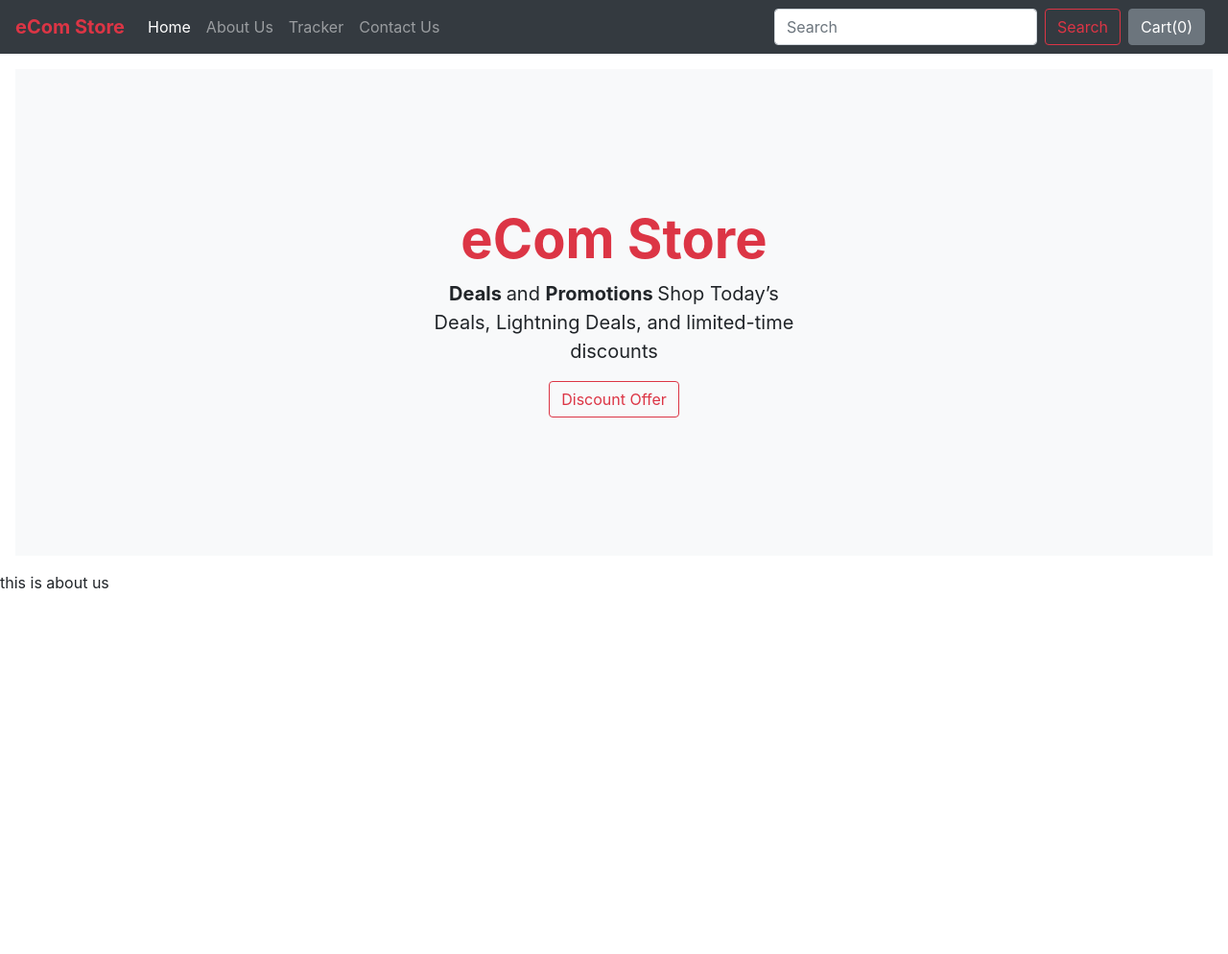
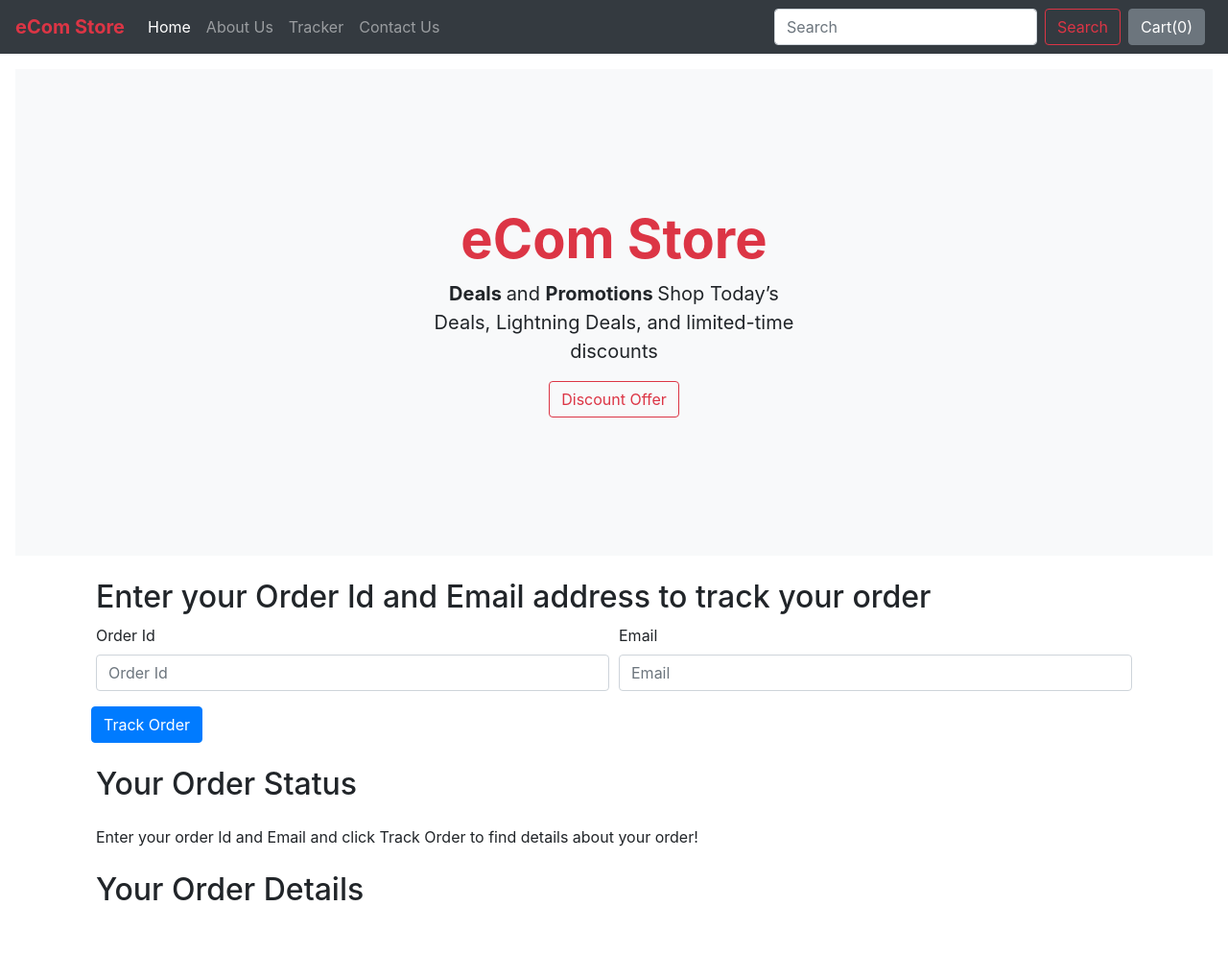
Before and after one commit to JahanzebNawaz/eCommerce-Store, a Django app: page /tracker/ in a window 1280 px wide. Shown: the whole page at 96% size. Before the commit the page ends 614 px from the top, so only its background shows below. Run offline with Django 3.2, Linux system fonts and the light colour scheme; some libraries are stand-ins or nearby versions.

Commit message:
eCom Store

```diff
--- a/eComStore/Store/admin.py
+++ b/eComStore/Store/admin.py
@@ -1,5 +1,5 @@
 from django.contrib import admin
-from .models import Product, Contact, Orders
+from .models import Product, Contact, Orders, OrderUpdate
 
 # Register your models here.
 
@@ -7,3 +7,4 @@ from .models import Product, Contact, Orders
 admin.site.register(Product)
 admin.site.register(Contact)
 admin.site.register(Orders)
+admin.site.register(OrderUpdate)
--- a/eComStore/Store/templates/Store/base.html
+++ b/eComStore/Store/templates/Store/base.html
@@ -41,9 +41,9 @@
 
 
                         </ul>
-                        <form class="form-inline my-2 my-lg-0">
-                                <input class="form-control mr-sm-2" type="search" placeholder="Search"
-                                        aria-label="Search">
+                        <form method="GET" accept="/search/" class="form-inline my-2 my-lg-0">
+                                <input class="form-control mr-sm-2" name="search" id="search" type="search"
+                                        placeholder="Search" aria-label="Search">
                                 <button class="btn btn-outline-danger my-2 my-sm-0" type="submit">Search</button>
                         </form>
                         <button type="button" class="btn btn-secondary mx-2" id="popcart" data-container="body"
--- a/eComStore/Store/templates/Store/tracker.html
+++ b/eComStore/Store/templates/Store/tracker.html
@@ -1,33 +1,90 @@
 {% extends 'Store/base.html' %}
 {% load static %}
+{% block title %} Track Orders - eCome Store {% endblock title %}
+{% block content %}
+<div class="container">
+        <div class="col my-4">
+                <h2>Enter your Order Id and Email address to track your order</h2>
+                <form method="post" action="#" id="trackerForm">{% csrf_token %}
+                        <div class="form-row">
+                                <div class="form-group col-md-6">
+                                        <label for="inputname">Order Id</label>
+                                        <input type="text" class="form-control" id="orderId" name="orderId"
+                                                placeholder="Order Id">
+                                </div>
+                                <div class="form-group col-md-6">
+                                        <label for="inputEmail4">Email</label>
+                                        <input type="email" class="form-control" id="email" name="email"
+                                                placeholder="Email">
+                                </div>
+                                <button type="submit" class="btn btn-primary">Track Order</button>
+                        </div>
+        </div>
+        <div class="col my-4">
+                <h2>Your Order Status</h2>
+                <div class="my-4">
+                        <ul class="list-group" id="items">
+                                Enter your order Id and Email and click Track Order to find details about your order!
+                        </ul>
+                </div>
 
-{% block title %} Tracker - eCome Store {% endblock title %}
+                <h2>Your Order Details</h2>
+                <div class="my-4">
+                        <ul class="list-group" id="citems">
 
-{% block content %}
-this is about us
+                        </ul>
+                </div>
+        </div>
+</div>
 {% endblock %}
+{% block js %}
+<script>
+        $('#trackerForm').submit(function (event) {
+                $('#items').empty();
+                var formData = {
+                        'orderId': $('input[name=orderId]').val(),
+                        'email': $('input[name=email]').val(),
+                        'csrfmiddlewaretoken': $('input[name=csrfmiddlewaretoken]').val()
+                };
+                $.ajax({
+                                type: 'POST',
+                                url: '/tracker/',
+                                data: formData,
+                                encode: true
+                        })
+                        .done(function (data) {
+                                console.log(data)
+                                data = JSON.parse(data);
+                                updates = data[0];
+                                if (updates.length > 0 & updates != {}) {
+                                        for (i = 0; i < updates.length; i++) {
+                                                let text = updates[i]['text'];
+                                                let time = updates[i]['time'];
+                                                mystr = `<li class="list-group-item d-flex justify-content-between align-items-center">
+                                ${text}
+                                <span class="badge badge-primary badge-pill">${time}</span>
+                            </li>`
+                                                $('#items').append(mystr);
+                                        }
+                                } else {
+                                        mystr = `<li class="list-group-item d-flex justify-content-between align-items-center">
+                                Sorry, We are not able to fetch this order id and email. Make sure to type correct order Id and email</li>`
+                                        $('#items').append(mystr);
+                                }
+                                //order details
+                                cart = JSON.parse(data[1]);
+                                for (item in cart) {
+                                        let name = cart[item][1];
+                                        let qty = cart[item][0];
+                                        mystr = `<li class="list-group-item d-flex justify-content-between align-items-center">
+                                                        ${name}
+                                                        <span class="badge badge-primary badge-pill">${qty}</span>
+                                                </li>`;
+                                        $('#citems').append(mystr);
+                                }
 
-
-
-
-
-
-
-
-
-
-
-
-
-
-
-
-
-
-
-
-
-
-
-
-a
+                        });
+                event.preventDefault();
+        });
+</script>
+{% endblock %}
--- a/eComStore/Store/views.py
+++ b/eComStore/Store/views.py
@@ -1,15 +1,19 @@
 from django.shortcuts import render, redirect
 from django.http import HttpResponse, HttpResponseRedirect
 from django.contrib import messages
-from .models import Product, Contact, Orders
+from .models import Product, Contact, Orders, OrderUpdate
 from .forms import ContactForm
 # Create your views here.
 from math import ceil
+import json
 
 
 def index(request):
     url = 'Store/index.html'
-    products = Product.objects.all()
+    try:
+        products = Product.objects.all()
+    except Product.DoestNotExist:
+        return HttpResponse('Error fetching data from database')
 
     all_products = []
     catprods = Product.objects.values('product_category', 'id')
@@ -17,6 +21,37 @@ def index(request):
 
     for cat in cats:
         prod = Product.objects.filter(product_category=cat)
+        n = len(prod)
+        no_slides = n//4 + ceil((n/4)-(n//4))
+        all_products.append([prod, range(1, no_slides), no_slides])
+
+    params = {'product': products, 'all_product': all_products}
+    return render(request, url, params)
+
+
+def search_match(query, item):
+    ''' match query of user with items in database '''
+    if query in item.desc.lower() or query in item.product_name.lower():
+        return True
+    else:
+        return False
+
+
+def search(request):
+    url = 'Store/index.html'
+    query = request.GET.get('search')
+    try:
+        products = Product.objects.all()
+    except Product.DoestNotExist:
+        return HttpResponse('Error fetching data from database')
+
+    all_products = []
+    catprods = Product.objects.values('product_category', 'id')
+    cats = {item['product_category'] for item in catprods}
+
+    for cat in cats:
+        prodtemp = Product.objects.filter(product_category=cat)
+        prod = [item for item in prodtemp if search_match(query, item)]
         n = len(prod)
         no_slides = n//4 + ceil((n/4)-(n//4))
         all_products.append([prod, range(1, no_slides), no_slides])
@@ -37,7 +72,10 @@ def contact(request):
         email = request.POST.get('email', '')
         phone = request.POST.get('phone', '')
         desc = request.POST.get('desc', '')
-        contact = Contact(name=name, email=email, phone=phone, desc=desc)
+        try:
+            contact = Contact(name=name, email=email, phone=phone, desc=desc)
+        except Contact.DoesNotExist:
+            return redirect('contact')
 
         if contact:
             contact.save()
@@ -51,20 +89,35 @@ def contact(request):
 
 
 def tracker(request):
+    if request.method == "POST":
+        orderId = request.POST.get('orderId', '')
+        email = request.POST.get('email', '')
+        try:
+            order = Orders.objects.filter(order_id=orderId, email=email)
+            if len(order) > 0:
+                update = OrderUpdate.objects.filter(order_id=orderId)
+                updates = []
+                for item in update:
+                    updates.append(
+                        {'text': item.update_desc, 'time': item.timestamp})
+                    response = json.dumps(
+                        [updates, order[0].items_json], default=str)
+                return HttpResponse(response)
+            else:
+                return HttpResponse('{}')
+        except Exception as e:
+            return HttpResponse('{}')
+
     url = 'Store/tracker.html'
-
-    return render(request, url)
-
-
-def search(request):
-    url = 'Store/search.html'
     return render(request, url)
 
 
 def product(request, g_id):
     ''' fetch product using the id'''
-    product = Product.objects.filter(id=g_id)
-
+    try:
+        product = Product.objects.filter(id=g_id)
+    except Product.DoesNotExist:
+        return redirect('index')
     url = 'Store/productview.html'
     return render(request, url, {'product': product[0]})
 
@@ -72,6 +125,7 @@ def product(request, g_id):
 def checkout(request):
     if request.method == "POST":
         items_json = request.POST.get('itemsJson', '')
+        amount = request.POST.get('amount', '')
         name = request.POST.get('name', '')
         email = request.POST.get('email', '')
         address = request.POST.get('address', '')
@@ -79,10 +133,22 @@ def checkout(request):
         state = request.POST.get('state', '')
         zip_code = request.POST.get('zip_code', '')
         phone = request.POST.get('phone', '')
-        order = Orders(items_json=items_json, name=name, email=email,
-                       address=address, city=city, state=state,
-                       zip_code=zip_code, phone=phone)
-        order.save()
+
+        try:
+            order = Orders(items_json=items_json, name=name, email=email,
+                           address=address, city=city, state=state,
+                           zip_code=zip_code, phone=phone, amount=amount)
+            if order:
+                order.save()
+                messages.success(
+                    request, 'Successfully Order submitted! ')
+            else:
+                messages.error(request, 'Error submitting  Order!')
+                return redirect('index')
+
+        except Orders.DoesNotExist:
+            return redirect('checkout')
+
         thank = True
         id = order.order_id
         return render(request, 'Store/checkout.html', {'thank': thank,
```
Also changed, not shown: eComStore/Store/models.py (+11 -0 lines), eComStore/Store/templates/Store/checkout.html (+37 -27 lines), eComStore/Store/templates/Store/index.html (+9 -3 lines), eComStore/Store/migrations/0006_orders.py (added), eComStore/Store/migrations/0007_orderupdate.py (added), eComStore/Store/migrations/0008_orders_amount.py (added), eComStore/db.sqlite3.
